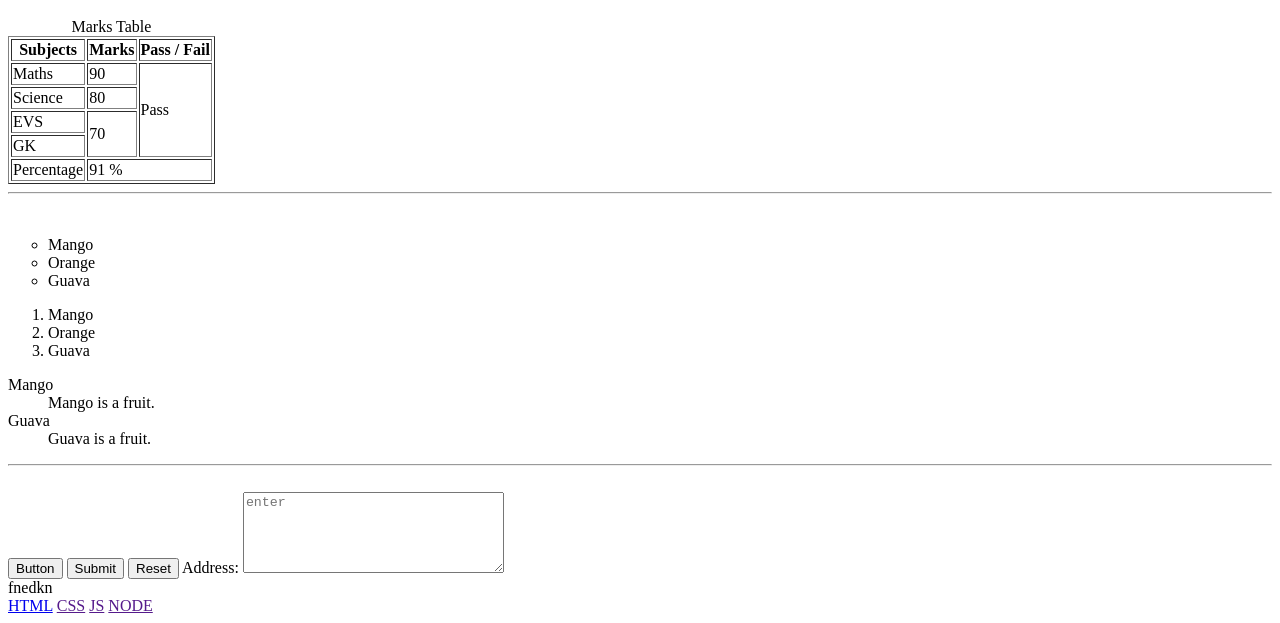
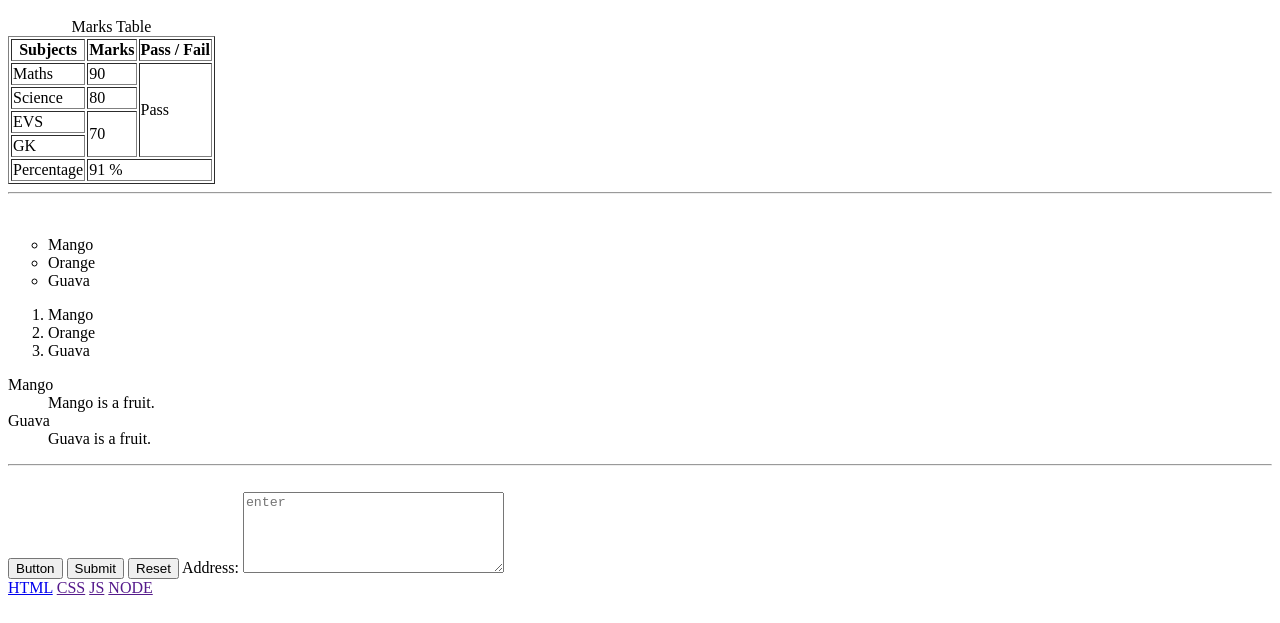
Before and after one commit to swapnil-meshram-09/html, a plain HTML site: page index.html in a window 1280 px wide. Shown: the part 6374-6997 px from the top of the page. Drawn offline with Linux system fonts and the light colour scheme.

Commit message:
new changes

```diff
--- a/index.html
+++ b/index.html
@@ -166,7 +166,7 @@
 
     <aside></aside>
 
-    <section>fnedkn</section>
+    <section></section>
 
 
     <nav>
```
